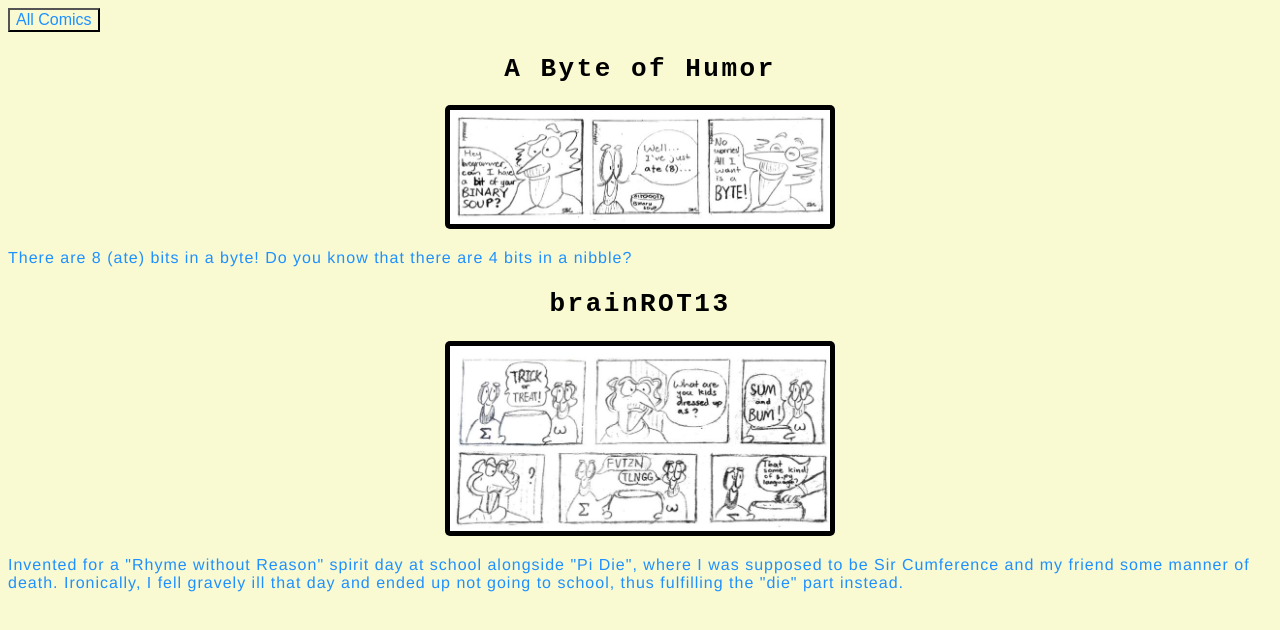
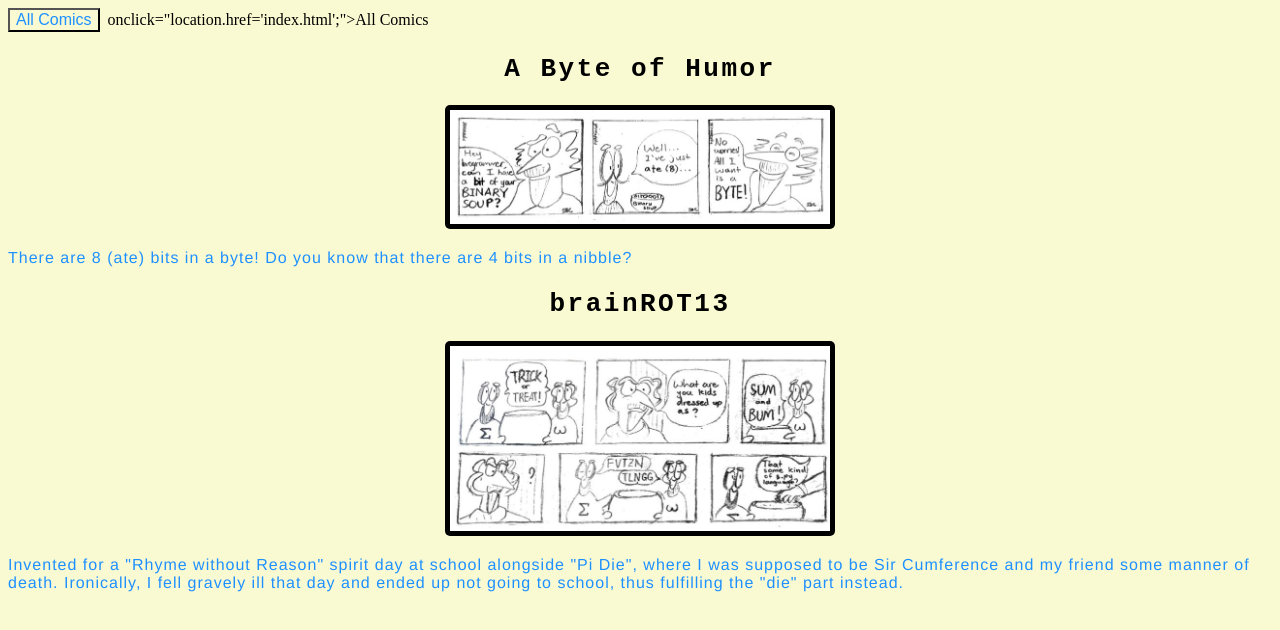
Before and after one commit to brainSTEM-Inc/brainstem-inc.github.io, a plain HTML site: page snc.html in a window 1280 px wide. Drawn offline with Linux system fonts and the light colour scheme.

Commit message:
Update snc.html

```diff
--- a/snc.html
+++ b/snc.html
@@ -5,6 +5,7 @@
   </head>
   <body>
     <button class="button" onclick="location.href='index.html';">All Comics</button>
+    <a></a> onclick="location.href='index.html';">All Comics</a>
     <h2>A Byte of Humor</h2>
     <p color=black; style="text-align: center;"><img src="bytecomic.jpg" alt="A Byte of Humor"></p>
     <p>There are 8 (ate) bits in a byte! Do you know that there are 4 bits in a nibble?</p>
```
